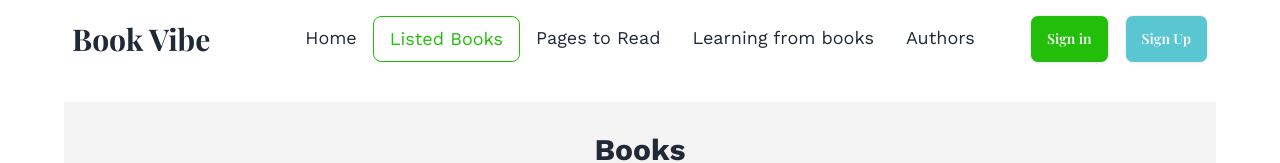
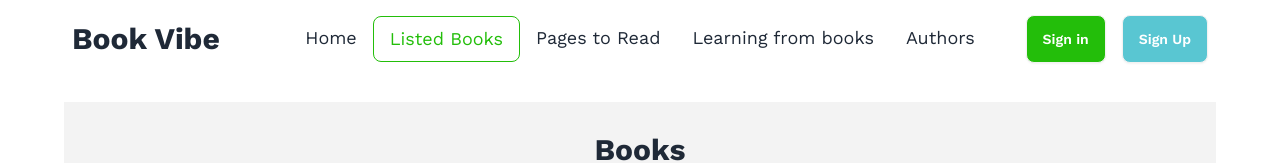
Before and after one commit to sajjadhussains/review-of-books, a React (Vite) app: page /listed-books in a window 1280 px wide. Shown: the top 163 px of the page. Built offline with nearby package versions, Linux system fonts and the light colour scheme; a web font is replaced by a local one.

Commit message:
after polishing some styles

```diff
--- a/src/components/Header/Header.jsx
+++ b/src/components/Header/Header.jsx
@@ -90,7 +90,7 @@ const Header = () => {
             </li>
           </ul>
         </div>
-        <h1 className="text-3xl font-bold">Book Vibe</h1>
+        <h1 className="text-3xl font-work-sans font-bold">Book Vibe</h1>
       </div>
       <div className="navbar-center hidden lg:flex">
         <ul className="font-work-sans text-lg menu menu-horizontal px-1">
@@ -158,8 +158,10 @@ const Header = () => {
         </ul>
       </div>
       <div className="navbar-end">
-        <a className="btn bg-[#23BE0A] text-white hover:text-black">Sign in</a>
-        <a className="btn bg-[#59C6D2] ml-4 text-white hover:text-black">
+        <a className="btn bg-[#23BE0A] text-white hover:text-black font-work-sans">
+          Sign in
+        </a>
+        <a className="btn bg-[#59C6D2] ml-4 text-white hover:text-black font-work-sans">
           Sign Up
         </a>
       </div>
--- a/src/components/ListedBooks/ListedBooks.jsx
+++ b/src/components/ListedBooks/ListedBooks.jsx
@@ -70,7 +70,7 @@ const ListedBooks = () => {
           </div>
           <ul
             tabIndex={0}
-            className="dropdown-content menu bg-base-100 rounded-box z-[1] w-52 p-2 shadow"
+            className="font-work-sans dropdown-content menu bg-base-100 rounded-box z-[1] w-52 p-2 shadow"
           >
             <li onClick={() => handleBooksFilter("rating")}>
               <a>Rating</a>
```
